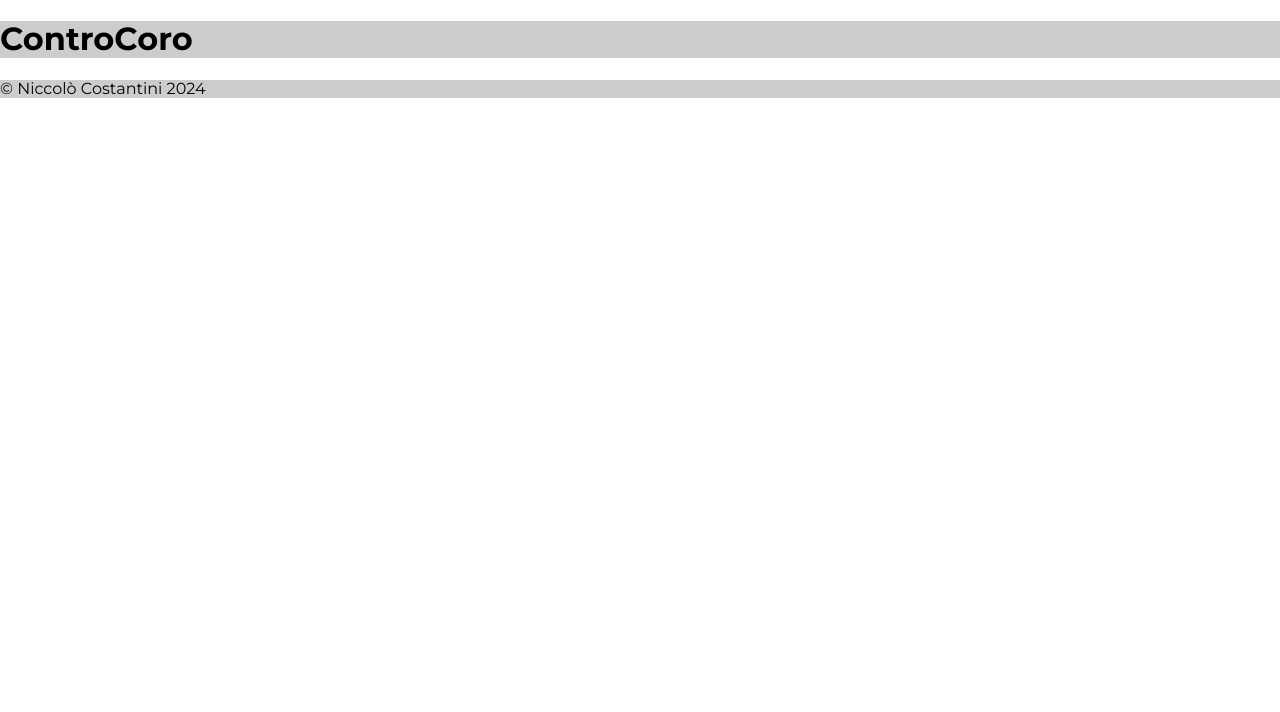
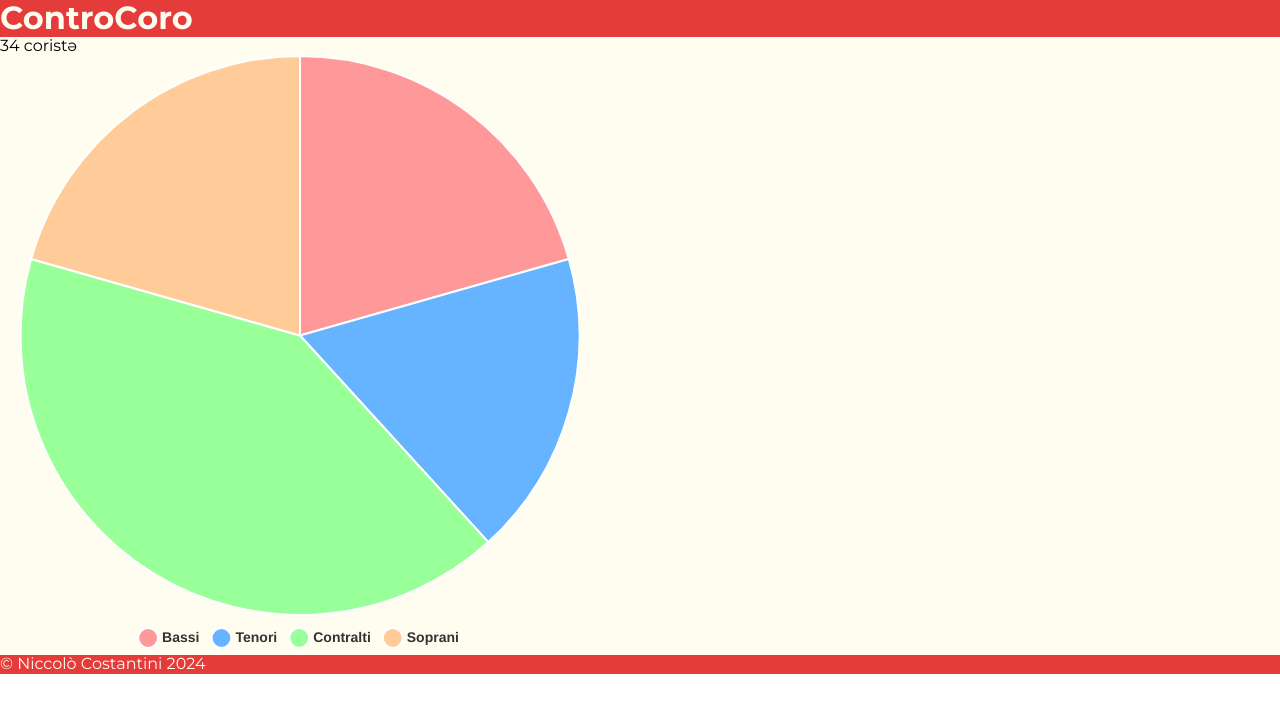
Before and after one commit to niccostantini/controcoro-landing-page, a website built with webpack: page src/template.html in a window 1280 px wide. Built offline with nearby package versions, Linux system fonts and the light colour scheme.

Commit message:
Install chart dependencies

```diff
--- a/package.json
+++ b/package.json
@@ -12,6 +12,8 @@
     "webpack-dev-server": "^5.1.0"
   },
   "dependencies": {
+    "chart.js": "^4.4.4",
+    "chartjs-plugin-datalabels": "^2.2.0",
     "font-awesome": "^4.7.0"
   },
   "scripts": {
--- a/src/index.js
+++ b/src/index.js
@@ -1,8 +1,96 @@
 import "./normalize.css"
 import "./styles.css"
+import Chart from 'chart.js/auto';
+import ChartDataLabels from 'chartjs-plugin-datalabels';
 
-function alertMe(string) {
-    console.log(string)
-}
+document.addEventListener("DOMContentLoaded", function() {
+    const countupElement = document.getElementById("countup");
+    const target = 34; // The final value to count up to
+    const duration = 2500; // Duration of the count-up animation in milliseconds (1 second)
+    let start = null; // Timestamp when the animation starts, initialized to null
 
-alertMe("ciao")
+    // Easing function for ease-out effect
+    // This function creates an ease-out effect, where the animation starts fast and slows down toward the end
+    function easeOutQuad(t) {
+        return t * (2 - t);
+    }
+
+    // The function that performs the count-up animation
+    function countUp(timestamp) {
+        if (!start) start = timestamp; // Set the start time if it's not set yet
+        const progress = Math.min((timestamp - start) / duration, 1); // Calculate the progress from 0 to 1
+        const easedProgress = easeOutQuad(progress); // Apply the easing function to the progress
+        countupElement.textContent = Math.floor(easedProgress * target); // Update the displayed count based on progress
+
+        if (progress < 1) {
+            // If the animation is not yet complete, request the next animation frame
+            requestAnimationFrame(countUp);
+        } else {
+            // When the animation is complete, set the final value with the label
+            countupElement.textContent = target;
+        }
+    }
+
+    // Start the animation by requesting the first animation frame
+    requestAnimationFrame(countUp);
+});
+
+
+const ctx = document.getElementById('choirChart').getContext('2d');
+const choirChart = new Chart(ctx, {
+    type: 'pie',
+    data: {
+        labels: ['Bassi', 'Tenori', 'Contralti', 'Soprani'],
+        datasets: [{
+            label: 'Totale',
+            data: [7, 6, 14, 7],
+            backgroundColor: [
+                '#ff9999', // Bass
+                '#66b3ff', // Tenors
+                '#99ff99', // Altos
+                '#ffcc99'  // Sopranos
+            ],
+            borderColor: '#ffffff',
+            borderWidth: 2
+        }]
+    },
+    options: {
+        responsive: true,
+        animation: {
+            duration: 1000,
+            easing: 'easeOutQuad',
+            animateScale: true
+        },
+        plugins: {
+            legend: {
+                position: 'bottom',
+                labels: {
+                    boxWidth: 20,
+                    font: {
+                        size: 14,
+                        weight: 'bold'
+                    },
+                    color: '#333',
+                    padding: 15,
+                    usePointStyle: true
+                }
+            },
+            tooltip: {
+                enabled: true
+            },
+            datalabels: {
+                color: '#000',
+                formatter: (value) => {
+                    return value;
+                },
+                anchor: 'center',
+                align: 'center',
+                offset: 0,
+                borderRadius: 4,
+                backgroundColor: 'rgba(255, 255, 255, 0.8)',
+                borderWidth: 1,
+                borderColor: '#ccc'
+            }
+        }
+    }
+});
--- a/src/styles.css
+++ b/src/styles.css
@@ -1,6 +1,14 @@
 @font-face {
     font-family: Montserrat;
     src: url(./assets/fonts/Montserrat-VariableFont_wght.ttf);
+}
+
+:root {
+    --imperial-red: #e43b3bff;
+    --jet: #2c2c2cff;
+    --creamy-white: rgb(255, 253, 239);
+    --earth-yellow: #dba159ff;
+    --air-force-blue: #568ea3ff;
 }
 
 html {
@@ -8,13 +16,25 @@ html {
 }
 
 header {
-    background-color: #ccc;
+    background-color: var(--imperial-red);
+    color: var(--creamy-white);
+
+    h1 {
+        margin: 0;
+    }
+
 }
 
 main {
-    background-color: #fff;
+    background-color: var(--creamy-white);
 }
 
 footer {
-    background-color: #ccc;
+    color: var(--creamy-white);
+    background-color: var(--imperial-red);
 }
+
+#chartContainer {
+    width: 50%;
+    max-width: 600px;
+}
--- a/src/template.html
+++ b/src/template.html
@@ -14,6 +14,12 @@
 
     <main>
 
+        <div><span id="countup">0</span> coristə</div>
+
+        <div id="chartContainer">
+            <canvas id="choirChart"></canvas>
+        </div>
+
     </main>
 
     <footer>
```
Also changed, not shown: 1 other file.
